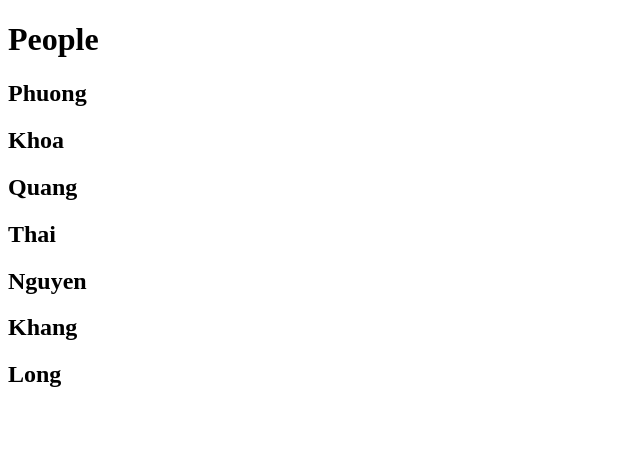
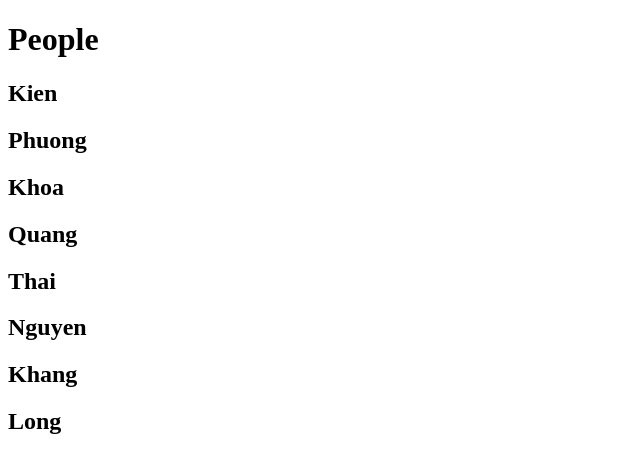
Before and after one commit to yeunghiepdu/scc_training_1st_class, a plain HTML site: page index.html in a window 1280 px wide. Shown: the whole page, without its empty margins (0-640 px from the left). Drawn offline with Linux system fonts and the light colour scheme.

Commit message:
Update index.html

```diff
--- a/index.html
+++ b/index.html
@@ -8,6 +8,7 @@
 <body>
     <h1>People</h1>
     <div style="">
+    <h2>Kien</h2>
     <h2>Phuong</h2>
       <h2>Khoa</h2>
       <h2>Quang</h2>
```
